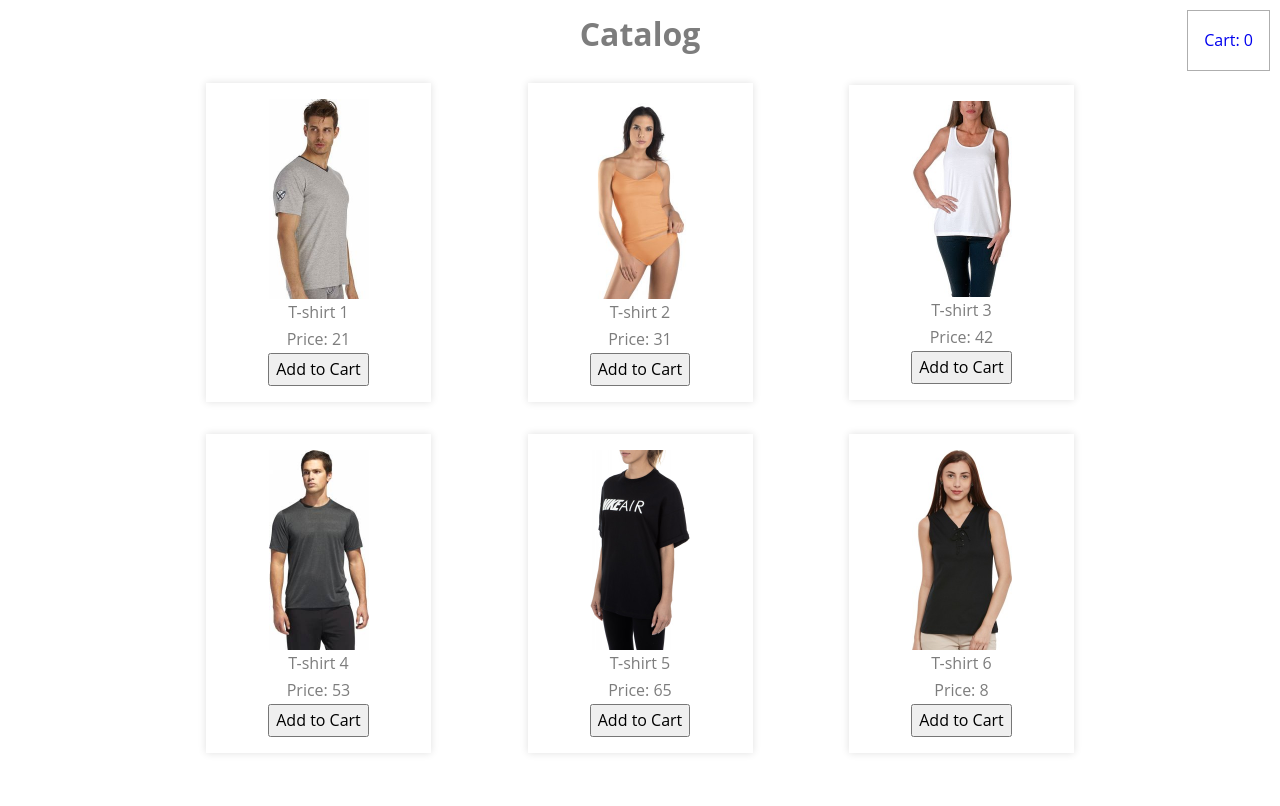
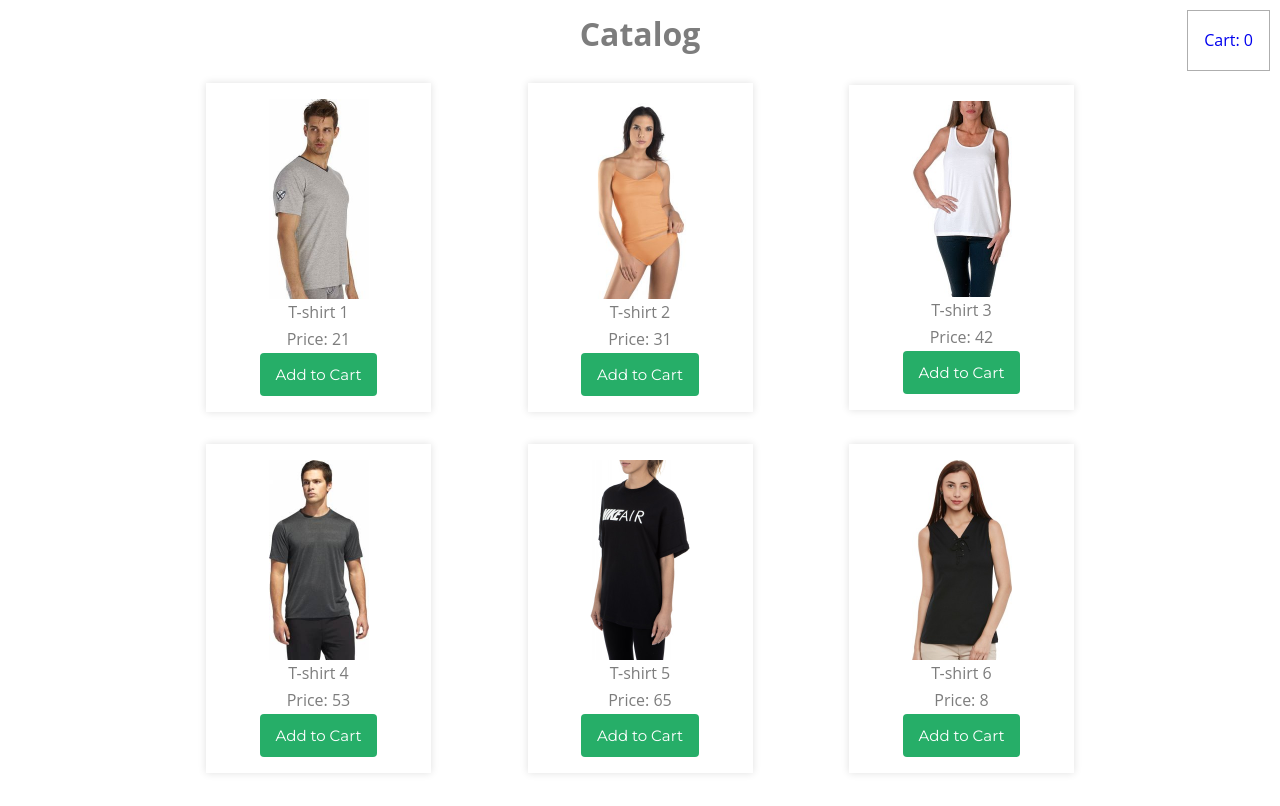
Before and after one commit to User-960/Online-shop, a Vue app: page / in a window 1280 px wide. Shown: the top 806 px of the page. Built offline with nearby package versions, Linux system fonts and the light colour scheme; data requests are answered from the project's data file.

Commit message:
feat: add function to change quantity of product in the cart

```diff
--- a/src/components/v-cart-item.vue
+++ b/src/components/v-cart-item.vue
@@ -12,7 +12,21 @@
     </div>
     <div class="v-cart-item__quantity">
       <p>Quantity: </p>
-      {{ cart_item_data.quantity }}
+      <span class="v-cart-item__quantity-span">
+        <div
+          class="quantity__btn"
+          @click="decrementItem"
+        >
+          <span>-</span>
+        </div>
+        {{ cart_item_data.quantity }}
+        <div
+          class="quantity__btn"
+          @click="incrementItem"
+        >
+          <span>+</span>
+        </div>
+      </span>
     </div>
     <button @click="deleteFromCart">Delete</button>
   </div>
@@ -32,7 +46,7 @@
         }
       }
     },
-    emits: ['deleteFromCart'],
+    emits: ['deleteFromCart', 'increment', 'decrement'],
     data: () => ({
 
     }),
@@ -40,6 +54,12 @@
     methods: {
       deleteFromCart() {
         this.$emit('deleteFromCart');
+      },
+      incrementItem() {
+        this.$emit('increment');
+      },
+      decrementItem() {
+        this.$emit('decrement');
       }
     }
   });
@@ -59,5 +79,23 @@
     &__img {
       max-width: 50px;
     }
+    &__quantity-span {
+      display: flex;
+      width: 80px;
+      justify-content: space-between;
+      user-select: none;
+    }
+  }
+  .quantity__btn {
+    cursor: pointer;
+    color: $color-white;
+    border-radius: 30px;
+    background-color: $color-black;
+    width: 22px;
+    height: 22px;
+    display: flex;
+    justify-content: center;
+    align-items: center;
+    font-size: 15px;
   }
 </style>
--- a/src/components/v-cart.vue
+++ b/src/components/v-cart.vue
@@ -19,6 +19,8 @@
       :key="item.article"
       :cart_item_data="item"
       @delete-from-cart="deleteFromCart(index)"
+      @increment="increment(index)"
+      @decrement="decrement(index)"
     />
     <div class="v-cart__total">
       <p class="v-cart__total-text">Total:</p>
@@ -46,22 +48,35 @@
       ]),
       cartTotalCost() {
         let result = [];
+
+        if (this.CART.length) {
           for (let item of this.CART) {
             result.push(item.price * item.quantity);
           }
 
-        result = result.reduce(function(sum: number, el): number {
+          result = result.reduce(function (sum: number, el) {
             return sum + el;
           });
           return result;
+        } else {
+          return 0;
+        }
       }
     },
     methods: {
       ...mapActions([
-        'DELETE_FROM_CART'
+        'DELETE_FROM_CART',
+        'INCREMENT_CART_ITEM',
+        'DECREMENT_CART_ITEM'
       ]),
-      deleteFromCart(index: number) {
+      deleteFromCart(index: number): void {
         this.DELETE_FROM_CART(index);
+      },
+      increment(index: number): void {
+        this.INCREMENT_CART_ITEM(index);
+      },
+      decrement(index: number): void {
+        this.DECREMENT_CART_ITEM(index);
       }
     }
   });
--- a/src/static/style/_global.scss
+++ b/src/static/style/_global.scss
@@ -52,3 +52,18 @@ body {
 ::-webkit-scrollbar-track {
   background-color: $color-dark;
 }
+
+.btn {
+  padding: $spacing-padding $spacing-padding * 2;
+  background-color: $color-green;
+  color: $color-white;
+  border: none;
+  transition-duration: .5s;
+  border-radius: $border-radius;
+  font-size: 15px;
+  font-family: 'Montserrat';
+}
+
+.btn:hover {
+  background-color: $color-green-light;
+}
--- a/src/static/style/_vars.scss
+++ b/src/static/style/_vars.scss
@@ -1,12 +1,13 @@
 /* Colors */
-// $color-white: #fff;
+$color-white: #fff;
 $color-black: #000;
 $color-dark: #a1a1a1;
 $color-grey: #7d7d7d;
 $color-lightcoral: #ee8787;
 $color-blue: #3199dc;
 // $color-light: #f8f9fa;
-// $color-green: #006100;
+$color-green: #26ae68;
+$color-green-light: #26ae68a6;
 // $color-unaccent: #808080;
 // $color-medium: #e8e8e8;
 // $color-error-light: #f25b6b;
--- a/src/store/modules/product.ts
+++ b/src/store/modules/product.ts
@@ -31,6 +31,12 @@ export default {
     },
     DELETE_FROM_CART({commit}, index: number): void {
       commit('REMOVE_FROM_CART', index);
+    },
+    INCREMENT_CART_ITEM({commit}, index: number) {
+      commit('INCREMENT', index);
+    },
+    DECREMENT_CART_ITEM({commit}, index: number) {
+      commit('DECREMENT', index);
     }
   },
 
@@ -56,6 +62,14 @@ export default {
     },
     REMOVE_FROM_CART: (state: StateRepo, index: number): void => {
       state.cart.splice(index, 1);
+    },
+    INCREMENT: (state: StateRepo, index: number): void => {
+      state.cart[index].quantity++;
+    },
+    DECREMENT: (state: StateRepo, index: number): void => {
+      if (state.cart[index].quantity > 1) {
+        state.cart[index].quantity--;
+      }
     }
   },
 
```
Lines whose indentation alone changed are shown as unchanged.
